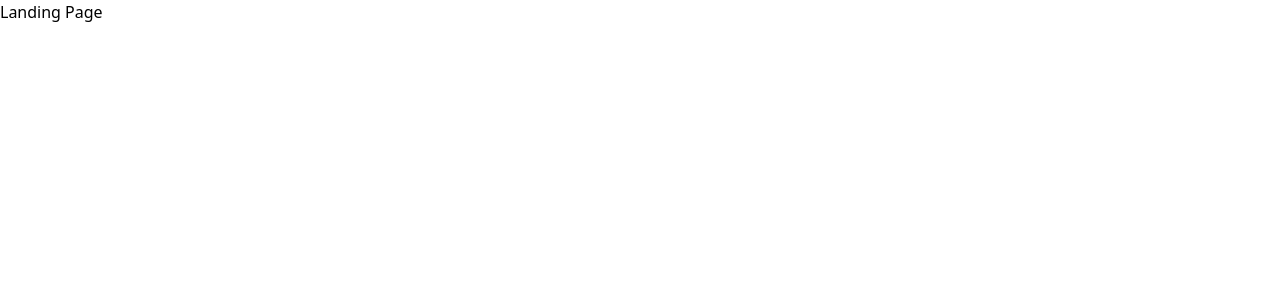
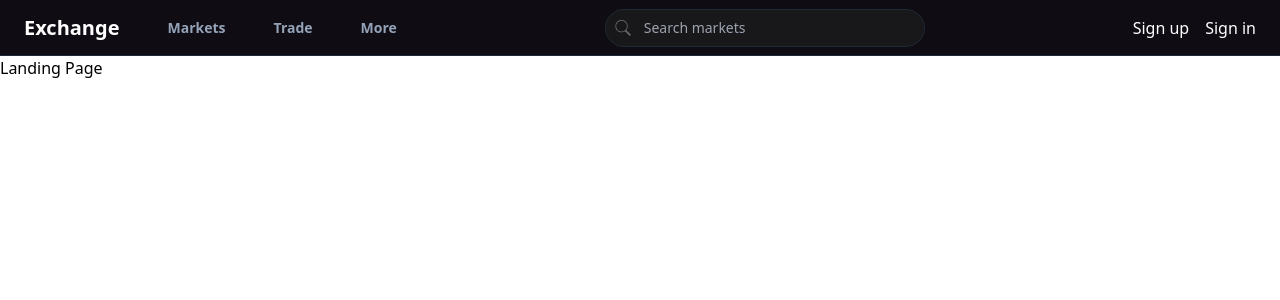
Before and after one commit to Official-Krish/Realtime-Exchange, a Next.js app in the folder Exchange/apps/web/: page / in a window 1280 px wide. Shown: the top 300 px of the page. Built offline with nearby package versions, Linux system fonts and the light colour scheme.

Commit message:
added appbar

```diff
--- /dev/null
+++ b/Exchange/apps/web/app/components/appbar.tsx
@@ -0,0 +1,41 @@
+export const Appbar = () => {
+    return (
+        <div className="h-14 bg-primary border-b border-slate-800">
+            <div className="flex flex-row justify-between h-full px-6">
+                <div className="flex space-x-12 items-center">
+                    <div className="font-semibold text-xl text-white">Exchange</div>
+                    <div className="text-slate-400 py-1.5 font-semibold text-sm">Markets</div>
+                    <div className="text-slate-400 py-1.5 font-semibold text-sm">Trade</div>
+                    <div className="text-slate-400 py-1.5 font-semibold text-sm">More</div>
+                </div>
+
+                <div className="flex items-center">
+                    <div className="relative py-1 w-80 rounded-full border bg-zinc-900 border-gray-800 flex items-center">
+                        <div className="text-white px-2">{search()}</div>
+                        <input
+                            placeholder="Search markets"
+                            className="py-1 px-1 w-full rounded-full bg-zinc-900 text-md text-white text-sm font-normal border-none focus:outline-none"
+                            type="text"
+                        />
+                    </div>
+                </div>
+
+
+                <div className="flex space-x-4 text-white items-center">
+                    <div>
+                        Sign up
+                    </div>
+                    <div>
+                        Sign in
+                    </div>
+                </div>
+            </div>
+        </div>
+    );
+};
+
+function search() {
+    return <svg xmlns="http://www.w3.org/2000/svg" x="0px" y="0px" width="18" height="18" viewBox="0,0,256,256">
+        <g fill="#18181b" fill-rule="nonzero" stroke="none" stroke-width="1" stroke-linecap="butt" stroke-linejoin="miter" stroke-miterlimit="10" stroke-dasharray="" stroke-dashoffset="0" font-family="none" font-weight="none" font-size="none" text-anchor="none"><path d="M0,256v-256h256v256z" id="bgRectangle"></path></g><g fill="#737373" fill-rule="nonzero" stroke="none" stroke-width="1" stroke-linecap="butt" stroke-linejoin="miter" stroke-miterlimit="10" stroke-dasharray="" stroke-dashoffset="0" font-family="none" font-weight="none" font-size="none" text-anchor="none"><g transform="scale(5.12,5.12)"><path d="M21,3c-9.37891,0 -17,7.62109 -17,17c0,9.37891 7.62109,17 17,17c3.71094,0 7.14063,-1.19531 9.9375,-3.21875l13.15625,13.125l2.8125,-2.8125l-13,-13.03125c2.55469,-2.97656 4.09375,-6.83984 4.09375,-11.0625c0,-9.37891 -7.62109,-17 -17,-17zM21,5c8.29688,0 15,6.70313 15,15c0,8.29688 -6.70312,15 -15,15c-8.29687,0 -15,-6.70312 -15,-15c0,-8.29687 6.70313,-15 15,-15z"></path></g></g>
+    </svg>
+}
--- a/Exchange/apps/web/app/layout.tsx
+++ b/Exchange/apps/web/app/layout.tsx
@@ -1,6 +1,7 @@
 import type { Metadata } from "next";
 import localFont from "next/font/local";
 import "./globals.css";
+import { Appbar } from "./components/appbar";
 
 const geistSans = localFont({
   src: "./fonts/GeistVF.woff",
@@ -24,6 +25,7 @@ export default function RootLayout({
   return (
     <html lang="en">
       <body className={`${geistSans.variable} ${geistMono.variable}`}>
+        <Appbar />
         {children}
       </body>
     </html>
```
